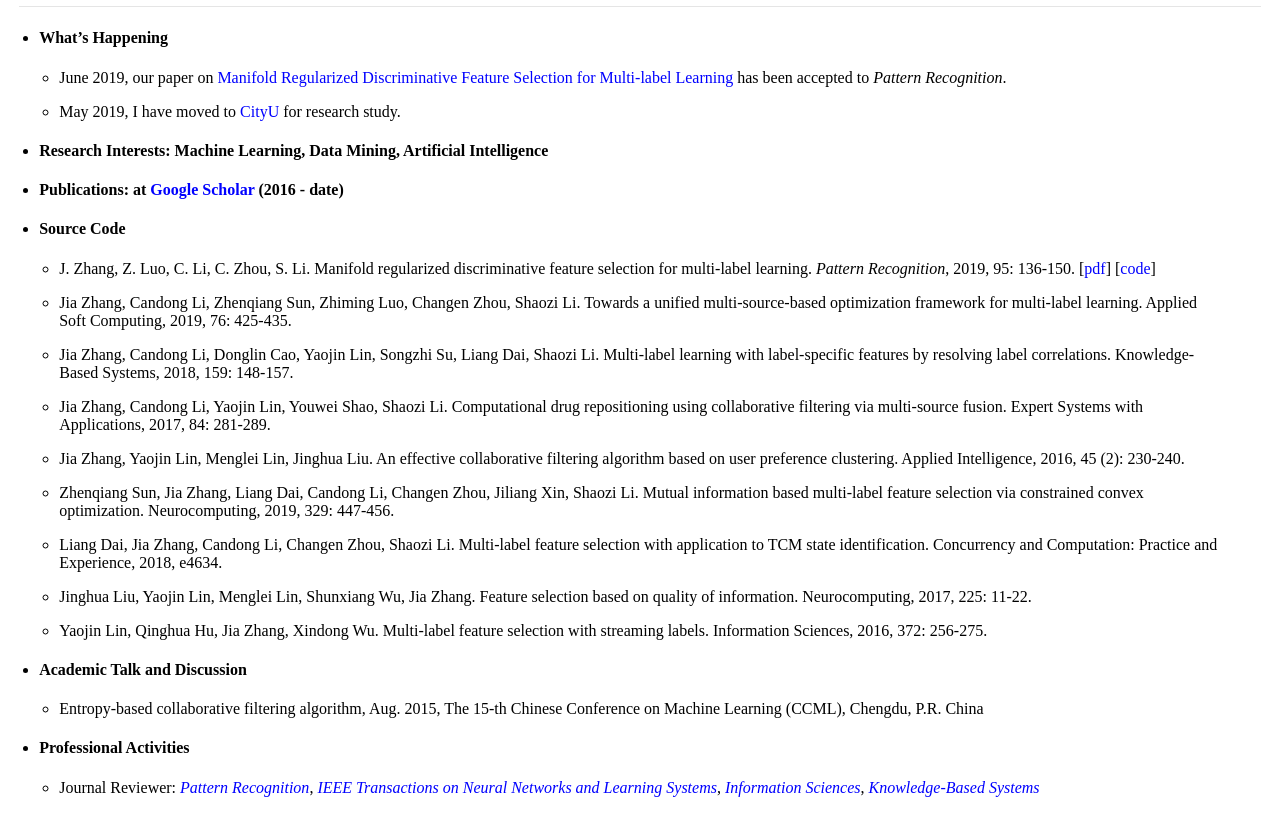
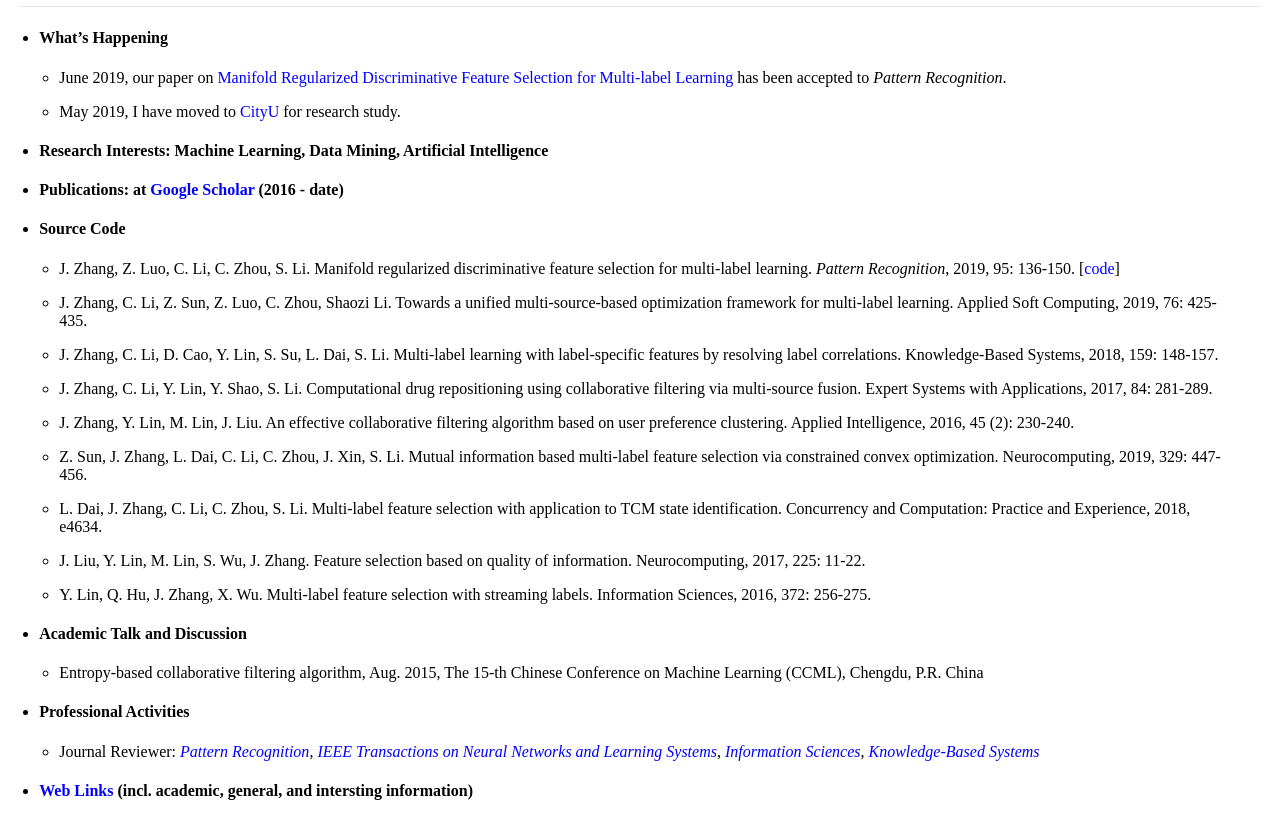
Before and after one commit to jiazhang-ml/jiazhang-ml.github.io, a Jekyll site: the page built from index.md, in a window 1280 px wide and 900 px high, scrolled down 296 px, cut to the strip 0-815 px from the top of the window. Built offline with Jekyll 4.4.1, drawn with Linux system fonts in a browser that asks for light colours.

Commit message:
Update index.md

```diff
--- a/index.md
+++ b/index.md
@@ -28,23 +28,23 @@ layout: default
 
 * #### Source Code
 
-   * J. Zhang, Z. Luo, C. Li, C. Zhou, S. Li. Manifold regularized discriminative feature selection for multi-label learning. *Pattern Recognition*, 2019, 95: 136-150. [[pdf](1-s2.0-S0031320319302341-main.pdf)] [[code](MDFS-master.zip)]
+   * J. Zhang, Z. Luo, C. Li, C. Zhou, S. Li. Manifold regularized discriminative feature selection for multi-label learning. *Pattern Recognition*, 2019, 95: 136-150. [[code](MDFS-master.zip)]
 
-   * Jia Zhang, Candong Li, Zhenqiang Sun, Zhiming Luo, Changen Zhou, Shaozi Li. Towards a unified multi-source-based optimization framework for multi-label learning. Applied Soft Computing, 2019, 76: 425-435.
+   * J. Zhang, C. Li, Z. Sun, Z. Luo, C. Zhou, Shaozi Li. Towards a unified multi-source-based optimization framework for multi-label learning. Applied Soft Computing, 2019, 76: 425-435.
 
-   * Jia Zhang, Candong Li, Donglin Cao, Yaojin Lin, Songzhi Su, Liang Dai, Shaozi Li. Multi-label learning with label-specific features by resolving label correlations. Knowledge-Based Systems, 2018, 159: 148-157.
+   * J. Zhang, C. Li, D. Cao, Y. Lin, S. Su, L. Dai, S. Li. Multi-label learning with label-specific features by resolving label correlations. Knowledge-Based Systems, 2018, 159: 148-157.
 
-   * Jia Zhang, Candong Li, Yaojin Lin, Youwei Shao, Shaozi Li. Computational drug repositioning using collaborative filtering via multi-source fusion. Expert Systems with Applications, 2017, 84: 281-289.
+   * J. Zhang, C. Li, Y. Lin, Y. Shao, S. Li. Computational drug repositioning using collaborative filtering via multi-source fusion. Expert Systems with Applications, 2017, 84: 281-289.
 
-   * Jia Zhang, Yaojin Lin, Menglei Lin, Jinghua Liu. An effective collaborative filtering algorithm based on user preference clustering. Applied Intelligence, 2016, 45 (2): 230-240.
+   * J. Zhang, Y. Lin, M. Lin, J. Liu. An effective collaborative filtering algorithm based on user preference clustering. Applied Intelligence, 2016, 45 (2): 230-240.
 
-   * Zhenqiang Sun, Jia Zhang, Liang Dai, Candong Li, Changen Zhou, Jiliang Xin, Shaozi Li. Mutual information based multi-label feature selection via constrained convex optimization. Neurocomputing, 2019, 329: 447-456.
+   * Z. Sun, J. Zhang, L. Dai, C. Li, C. Zhou, J. Xin, S. Li. Mutual information based multi-label feature selection via constrained convex optimization. Neurocomputing, 2019, 329: 447-456.
 
-   * Liang Dai, Jia Zhang, Candong Li, Changen Zhou, Shaozi Li. Multi‐label feature selection with application to TCM state identification. Concurrency and Computation: Practice and Experience, 2018, e4634.
+   * L. Dai, J. Zhang, C. Li, C. Zhou, S. Li. Multi‐label feature selection with application to TCM state identification. Concurrency and Computation: Practice and Experience, 2018, e4634.
 
-   * Jinghua Liu, Yaojin Lin, Menglei Lin, Shunxiang Wu, Jia Zhang. Feature selection based on quality of information. Neurocomputing, 2017, 225: 11-22.
+   * J. Liu, Y. Lin, M. Lin, S. Wu, J. Zhang. Feature selection based on quality of information. Neurocomputing, 2017, 225: 11-22.
 
-   * Yaojin Lin, Qinghua Hu, Jia Zhang, Xindong Wu. Multi-label feature selection with streaming labels. Information Sciences, 2016, 372: 256-275.
+   * Y. Lin, Q. Hu, J. Zhang, X. Wu. Multi-label feature selection with streaming labels. Information Sciences, 2016, 372: 256-275.
 
 * #### Academic Talk and Discussion
 
```
